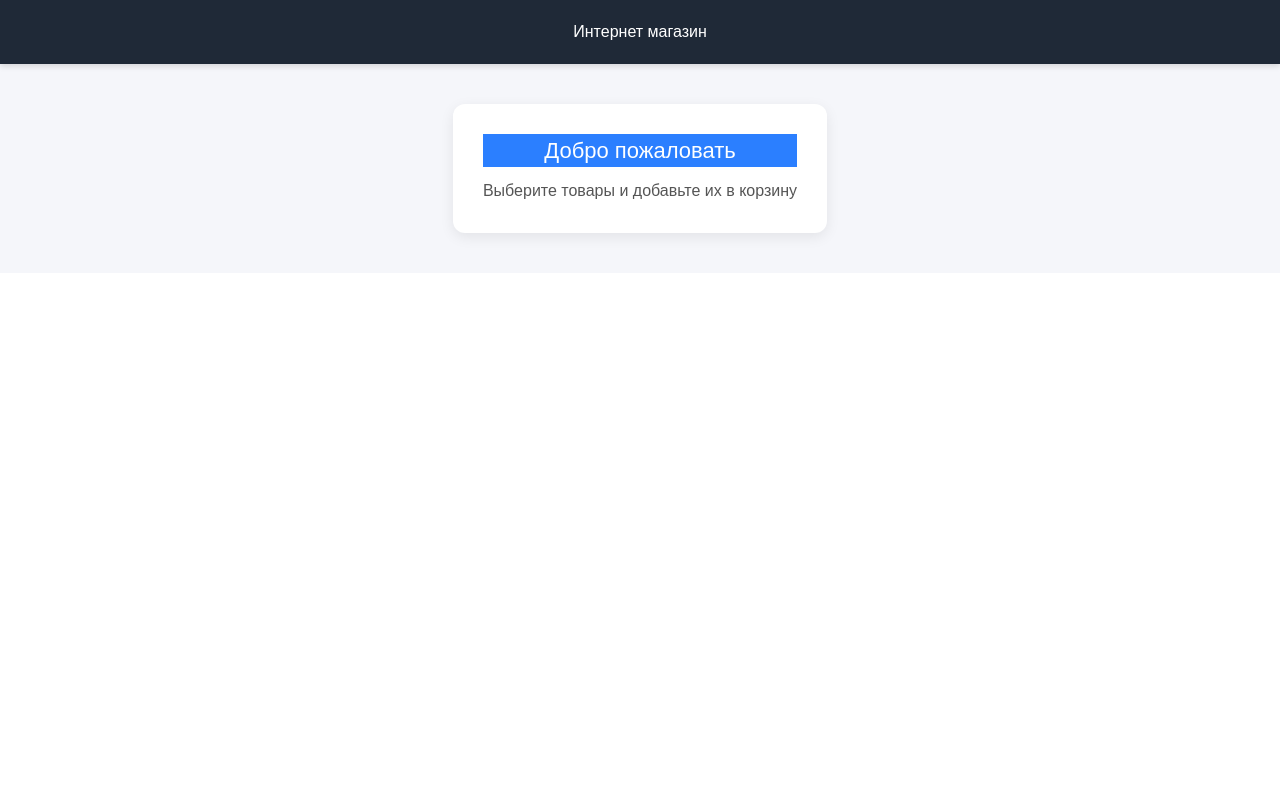
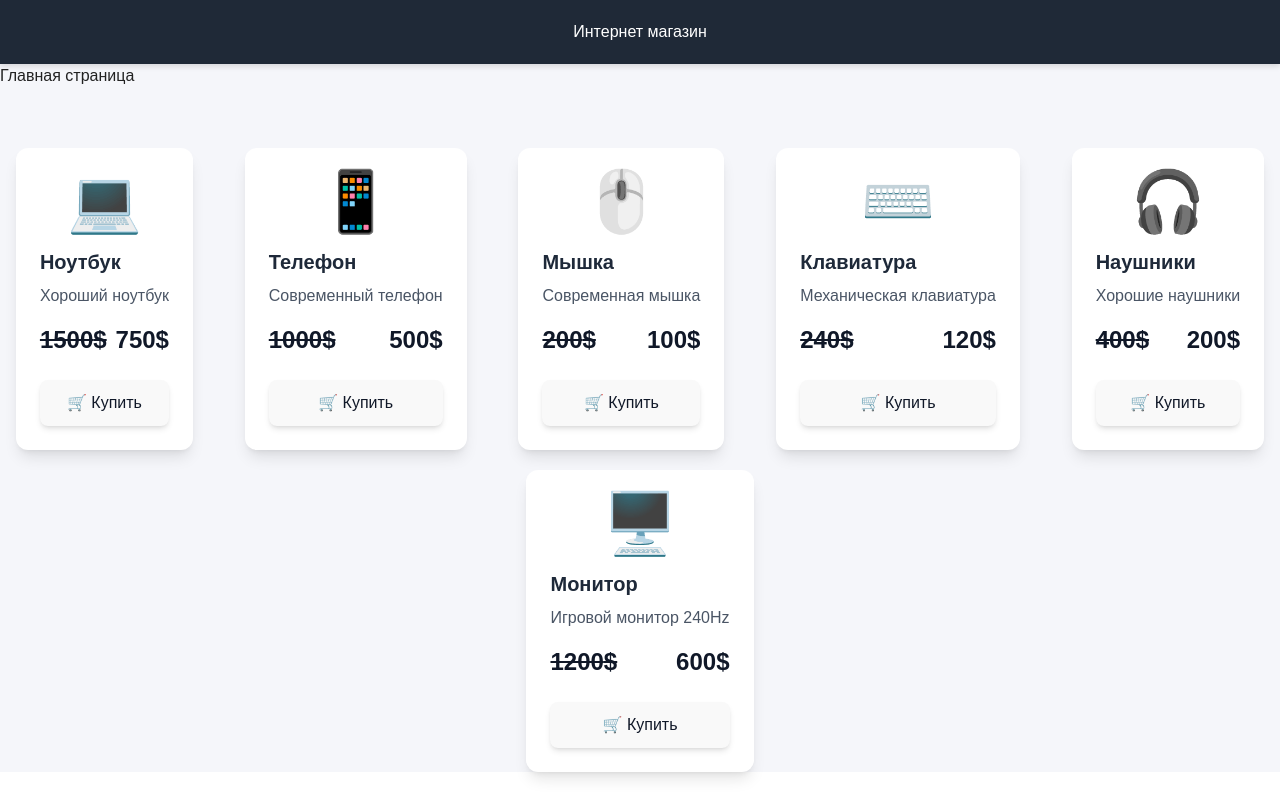
Before and after one commit to zeyn35/firstProjectReact, a React (Vite) app: page / in a window 1280 px wide. Built offline with nearby package versions, Linux system fonts and the light colour scheme.

Commit message:
Добавлена карточка товара

```diff
--- a/src/App.jsx
+++ b/src/App.jsx
@@ -1,18 +1,11 @@
-import { useState } from 'react'
-import reactLogo from './assets/react.svg'
-import viteLogo from '/vite.svg'
 import './App.css'
-import Header from './Header'
-import Welcome from './Welcome'
+import Main from './pages/Main'
+import Education from './pages/Education'
 
 function App() {
 
   return (
-  <div class="flex flex-col">
-    <Header/>
-    <Welcome/>
-  </div>
-
+    <Main/>
   )
 }
 
--- /dev/null
+++ b/src/components/MyComponent.jsx
@@ -0,0 +1,20 @@
+import MyElement from "./MyElement"
+import SampleButton from "./SampleButton"
+
+function MyComponent() {
+
+    const name = "Demo Name"
+    const price = 100
+
+    return (
+        <div>
+            <h2>Родительский компонент</h2>
+            <h2>{name}</h2>
+            <p>Price: {price}</p>
+            <p>Price with discount: {price *0.5}</p>
+            <SampleButton>В корзину</SampleButton>
+        </div>
+    )
+}
+
+export default MyComponent
--- /dev/null
+++ b/src/components/MyElement.jsx
@@ -0,0 +1,9 @@
+
+
+function MyElement() {
+    return (
+        <p className="text-sm">Внутренний Элемент</p>
+    )
+}
+
+export default MyElement
--- /dev/null
+++ b/src/components/ProductCard.jsx
@@ -0,0 +1,35 @@
+
+
+function ProductCard({image, name, description, price}) {
+
+    return (
+        <div className="max-w-sm mx-auto bg-white rounded-xl shadow-lg p-6">
+        <div className="text-6xl mb-4 text-center">
+          {image}
+        </div>
+
+        <h3 className="text-xl font-bold text-gray-800 mb-2">
+          {name}
+        </h3>
+
+        <p className="text-gray-600 mb-4">
+          {description}
+        </p>
+
+        <div className="flex items-center justify-between mb-6">
+          <span className="text-2xl font-bold text-gray-900 line-through">
+            {price}$
+          </span>
+          <span className="text-2xl font-bold text-gray-900">
+            {price*0.5}$
+          </span>
+        </div>
+
+        <button className="w-full bg-yellow-400 hover:bg-yellow-500 text-gray-900 font-bold py-3 px-4 rounded-lg text-lg shadow-md">
+          🛒 Купить
+        </button>
+      </div>
+    )
+}
+
+export default ProductCard
--- /dev/null
+++ b/src/components/ProductList.jsx
@@ -0,0 +1,46 @@
+import ProductCard from './ProductCard'
+function ProductList() {
+
+    return (
+        <div className='flex flex-wrap gap-5 mt-15'>
+        <ProductCard
+            image={"💻"}
+            name={"Ноутбук"}
+            description={"Хороший ноутбук"}
+            price={"1500"}
+        />
+        <ProductCard
+         image={"📱"}
+         name={"Телефон"}
+         description={"Современный телефон"}
+         price={"1000"}
+        />
+        <ProductCard
+        image={"🖱️"}
+        name={"Мышка"}
+        description={"Современная мышка"}
+        price={"200"}
+        />
+        <ProductCard
+        image={"⌨️"}
+        name={"Клавиатура"}
+        description={"Механическая клавиатура"}
+        price={"240"}
+        />
+        <ProductCard
+        image={"🎧"}
+        name={"Наушники"}
+        description={"Хорошие наушники"}
+        price={"400"}
+        />
+        <ProductCard
+        image={"🖥️"}
+        name={"Монитор"}
+        description={"Игровой монитор 240Hz"}
+        price={"1200"}
+        />
+    </div>
+    )
+}
+
+export default ProductList
--- /dev/null
+++ b/src/components/SampleBlock.jsx
@@ -0,0 +1,13 @@
+
+
+function SampleBlock({title, description}) {
+
+    return (
+        <div className="bg-green-200">
+            <h2 className="text-lg">{title}</h2>
+            <p className="text-sm">{description}</p>
+        </div>
+    )
+}
+
+export default SampleBlock
--- /dev/null
+++ b/src/components/SampleButton.jsx
@@ -0,0 +1,11 @@
+
+
+function SampleButton({children}) {
+
+    return (
+        <button className="w-full bg-yellow-400 hover:bg-yellow-500 text-gray-900 font-bold py-3 px-4 rounded-lg text-black shadow-md">{children}</button>
+    )
+}
+
+
+export default SampleButton
--- /dev/null
+++ b/src/pages/Education.jsx
@@ -0,0 +1,21 @@
+import MyComponent from "../components/MyComponent"
+import SampleBlock from "../components/SampleBlock"
+
+
+function Education() {
+
+    return (
+        <div className="flex flex-col gap-10">
+        <h1>Обучающая страница</h1>
+        <MyComponent/>
+        <SampleBlock
+            title={"Заголовок"}
+            description={"Описание"}
+        />
+
+        </div>
+    )
+}
+
+
+export default Education
--- /dev/null
+++ b/src/pages/Main.jsx
@@ -0,0 +1,16 @@
+import Header from "../Header"
+import ProductList from "../components/ProductList"
+
+function Main() {
+
+    return (
+        <>
+        <Header/>
+        <h2>Главная страница</h2>
+        <ProductList/>
+        </>
+
+    )
+}
+
+export default Main
```
